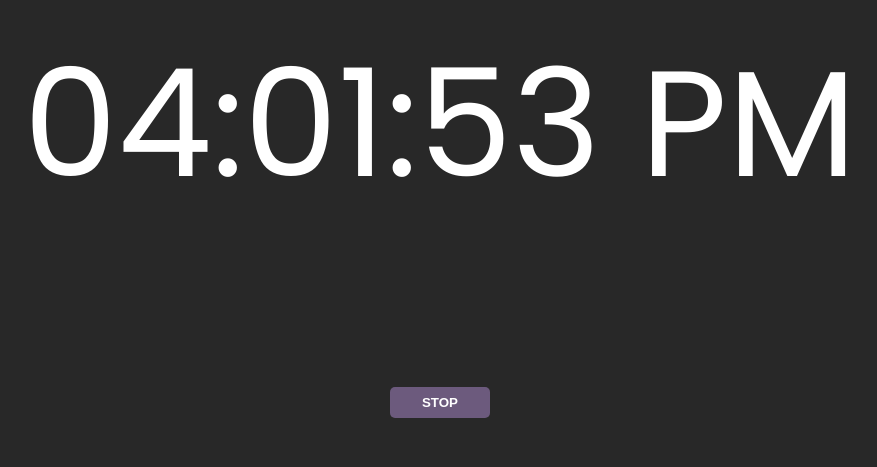
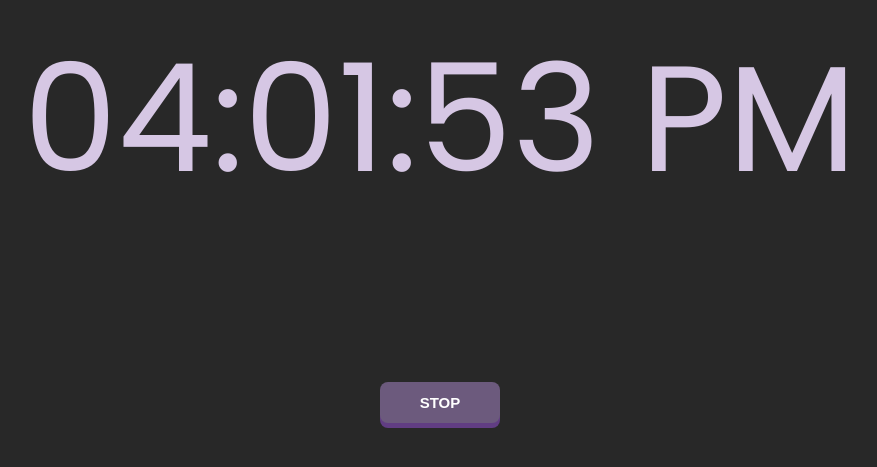
Before and after one commit to hardikale/Javascript_with_harry, a website: page Exercise/e4_clock.html in a window 1280 px wide. Shown: the part 269-736 px from the top of the page, without its empty margins (200-1077 px from the left). Drawn offline with Linux system fonts and the light colour scheme.

Commit message:
a clock with stop/start button

```diff
--- a/Exercise/e4_clock.html
+++ b/Exercise/e4_clock.html
@@ -19,17 +19,25 @@ the data object can be used to get the date time, hours and seconds which can th
         align-items: center;
     }
     #content{
-        color: white;
+        color: rgb(214, 199, 228);
         font-size: 150px;
     }
     #btn{
-        width: 100px;
+        width: 120px;
         border: 0cap;
-        border-radius: 5px;
+        border-radius: 8px;
         font-weight: bold;
+        font-size: 15px;
         color: white;
-        padding: 8px 20px 8px 20px;
+        padding: 12px 25px 12px 25px;
         background-color: rgb(108, 90, 125);
+        cursor: pointer;
+        transition: 0.3s;
+        box-shadow: 0 5px rgb(97, 61, 131);
+    }
+    #btn:active{
+        box-shadow: 0 2px rgb(71, 3, 135);
+        transform: translateY(5px);
     }
  </style>
 </head>
```
